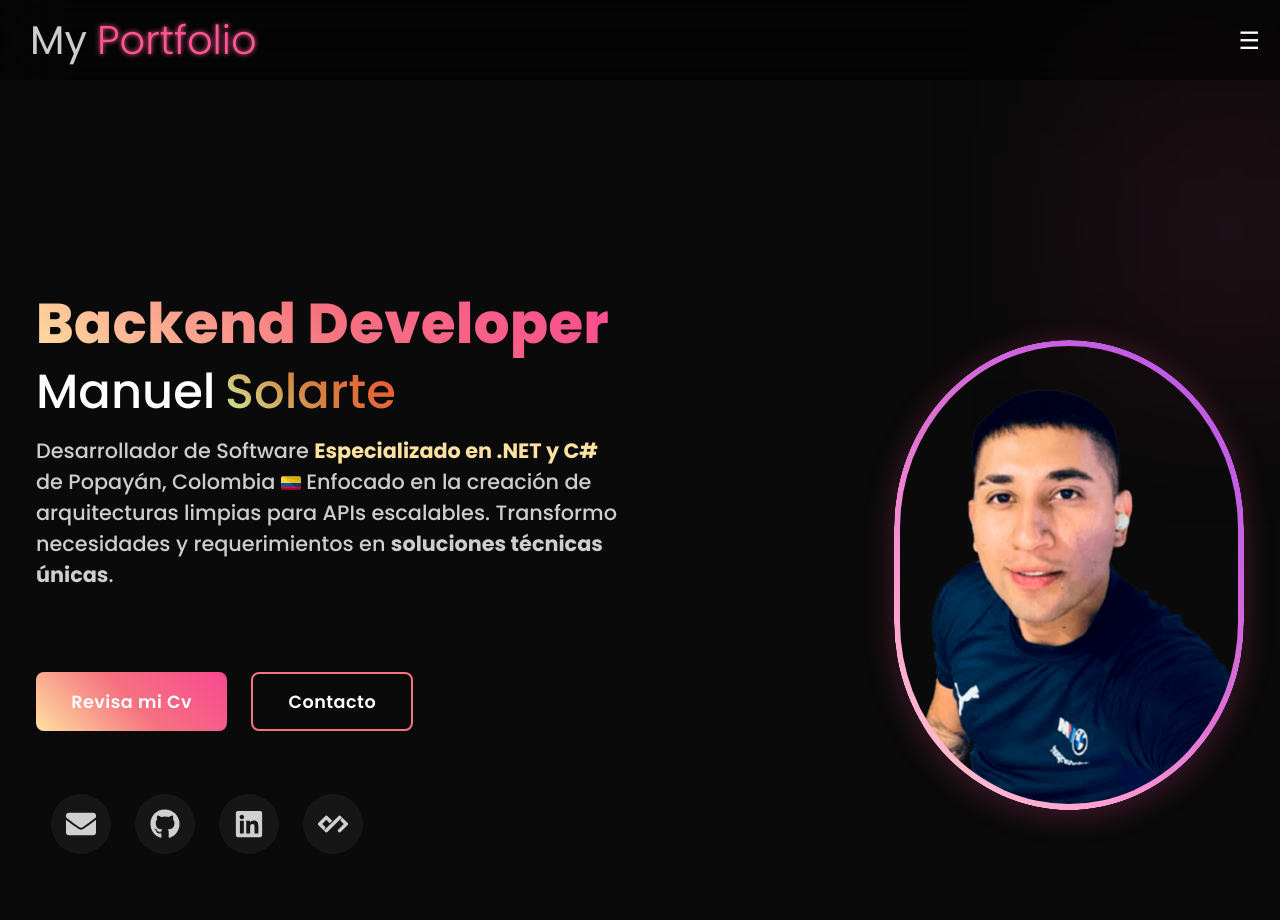
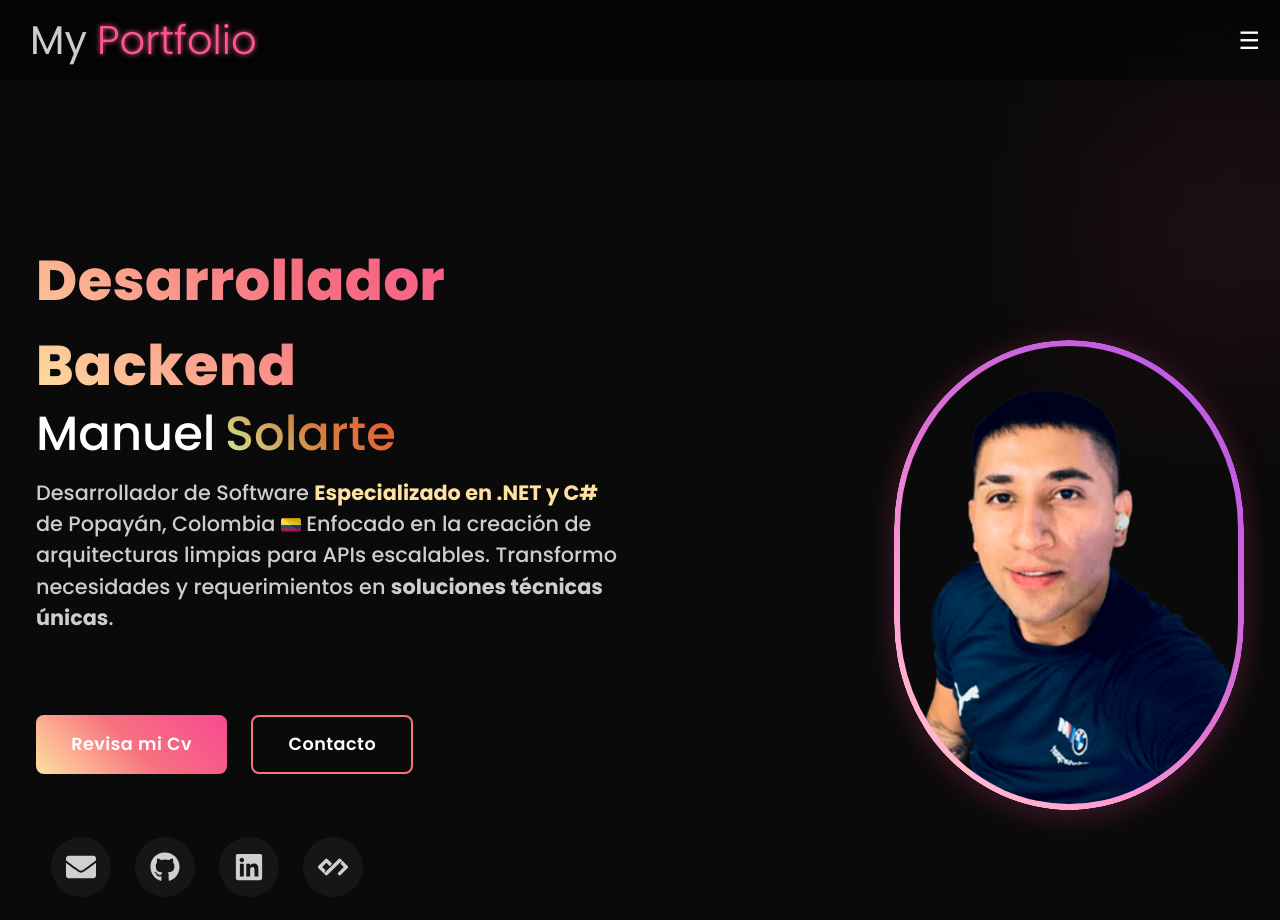
Before and after one commit to manuelsolart3/Portfolio, a React (Create React App) app: page / in a window 1280 px wide. Shown: the top 920 px of the page. Built offline with nearby package versions, Linux system fonts and the light colour scheme.

Commit message:
[Add]Details2

```diff
--- a/src/components/HomeBanner.js
+++ b/src/components/HomeBanner.js
@@ -20,7 +20,7 @@ export default function HomeBanner({ id }) {
           <div className="profile-info">
             <div className="content-section">
               <div className="intro">
-                <h1 className="name">Backend Developer</h1>
+                <h1 className="name">Desarrollador Backend</h1>
 
                 <div className="title-container">
                   <div className="role-main">
```
